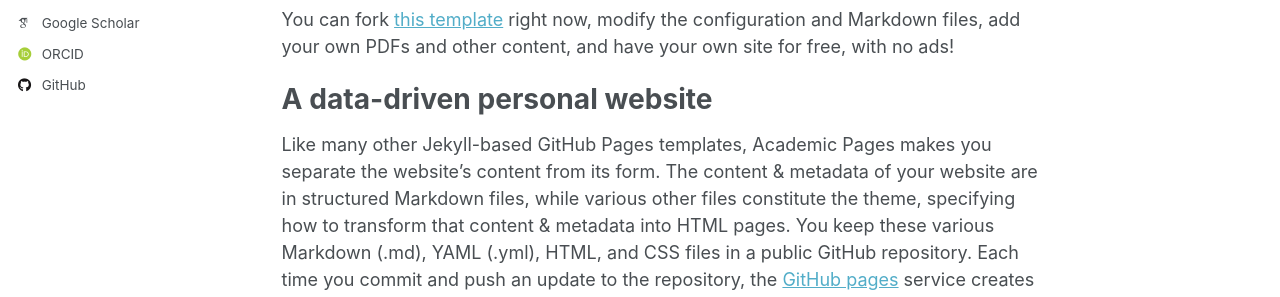
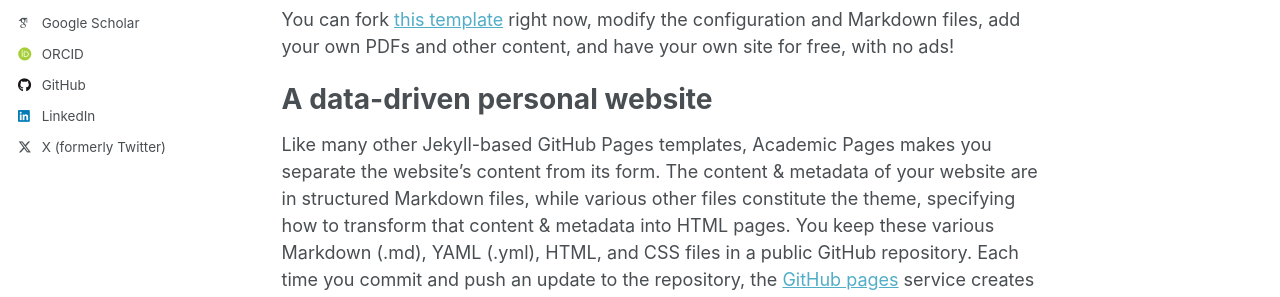
Before and after one commit to mhibatallah/mhibatallah.github.io, a Jekyll site: the page built from _pages/about.md, in a window 1280 px wide. Shown: the part 403-700 px from the top of the page. Built offline with Jekyll 4.4.1, drawn with Linux system fonts in a browser that asks for light colours; some web fonts are replaced; a script that is not in the unit is left out.

Commit message:
update config

```diff
--- a/_config.yml
+++ b/_config.yml
@@ -60,7 +60,7 @@ author:
   keybase          : # Username
   instagram        : # Username
   lastfm           : # Username
-  linkedin         : # mohamed-hibat-allah
+  linkedin         : mohamed-hibat-allah
   mastodon         : # URL
   medium           : # URL
   pinterest        : # Username
@@ -68,7 +68,7 @@ author:
   steam            : # Username
   telegram         : # URL
   tumblr           : # Username
-  twitter          : # MedHibatAllah for X / Twitter
+  twitter          : MedHibatAllah
   vine             : # Username
   weibo            : # Username
   wikipedia        : # Username
```
